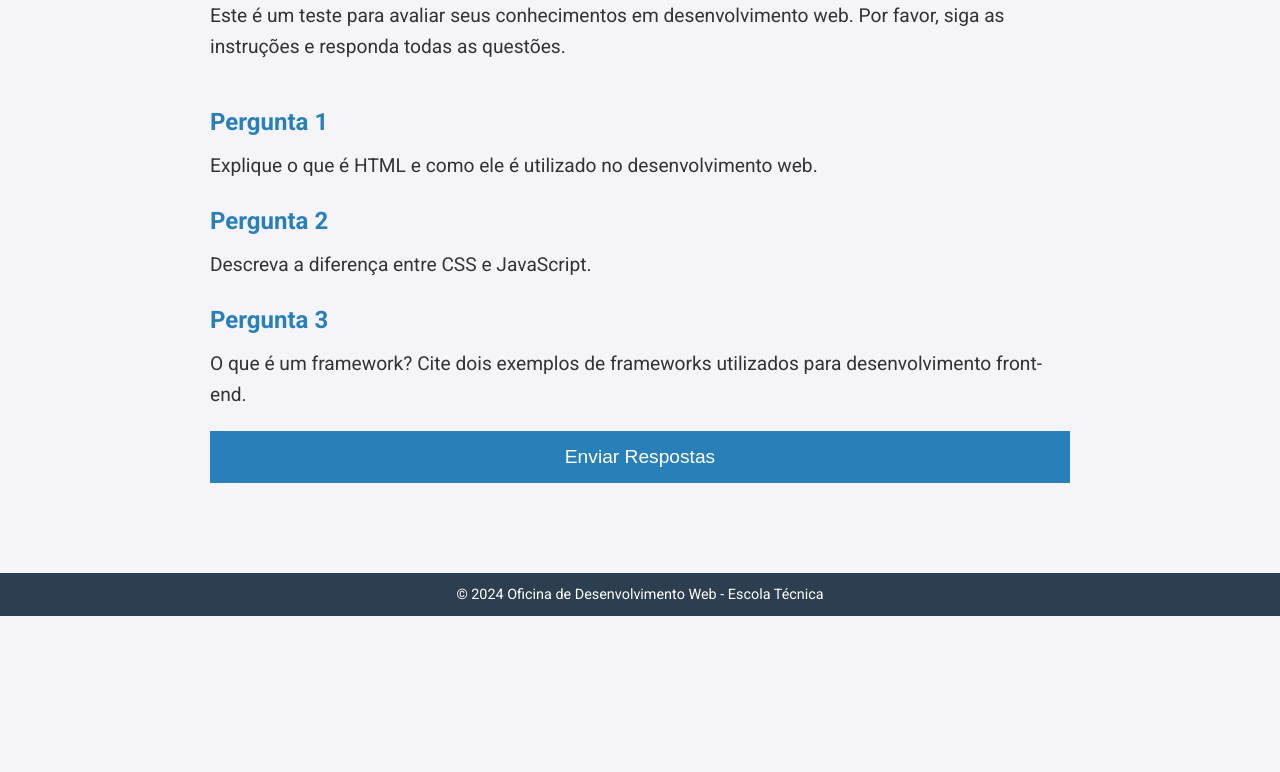
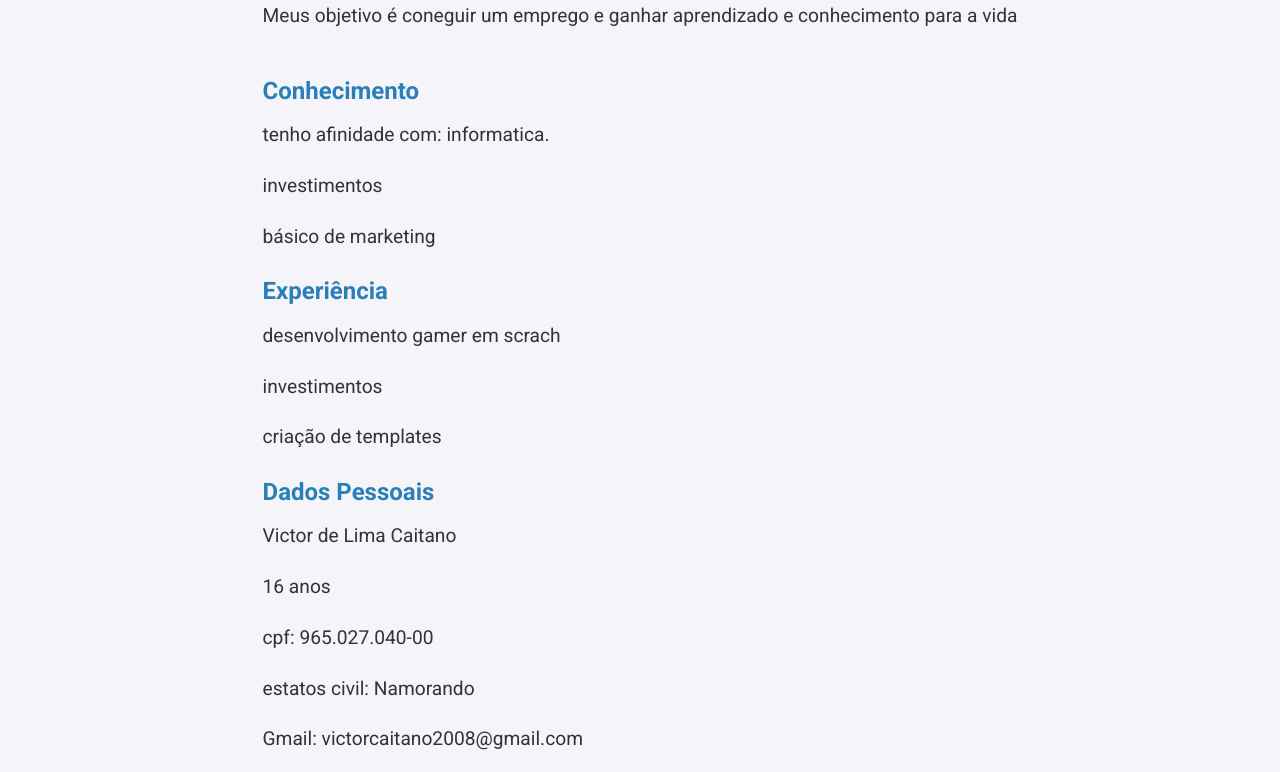
Before and after one commit to vitinjava/corriculo, a plain HTML site: page index.html in a window 1280 px wide. Shown: the part 184-956 px from the top of the page. Before the commit the page ends 800 px from the top, so only its background shows below. Drawn offline with Linux system fonts and the light colour scheme.

Commit message:
Update index.html

```diff
--- a/index.html
+++ b/index.html
@@ -9,24 +9,33 @@
 </head>
 <body>
     <header class="header">
-        <h1>Teste de Desenvolvimento Web</h1>
+        <h1>Victor Caitano</h1>
     </header>
 
     <main class="content">
         <section class="intro">
-            <h2>Bem-vindo ao Teste</h2>
-            <p>Este é um teste para avaliar seus conhecimentos em desenvolvimento web. Por favor, siga as instruções e responda todas as questões.</p>
+            <h2>Objetivos</h2>
+            <p>Meus objetivo é coneguir um emprego e ganhar aprendizado e conhecimento para a vida</p>
         </section>
 
         <section class="questions">
-            <h3>Pergunta 1</h3>
-            <p>Explique o que é HTML e como ele é utilizado no desenvolvimento web.</p>
+            <h3>Conhecimento</h3>
+            <p>tenho afinidade com: informatica. </p>
+            <p>investimentos</p>
+            <p>básico de marketing</p>
 
-            <h3>Pergunta 2</h3>
-            <p>Descreva a diferença entre CSS e JavaScript.</p>
+            <h3>Experiência</h3>
+            <p>desenvolvimento gamer em scrach</p>
+            <p>investimentos</p>
+            <p>criação de templates</p>
 
-            <h3>Pergunta 3</h3>
-            <p>O que é um framework? Cite dois exemplos de frameworks utilizados para desenvolvimento front-end.</p>
+            <h3>Dados Pessoais</h3>
+            <p>Victor de Lima Caitano</p>
+            <p>    16 anos</p>
+            <p> cpf: 965.027.040-00</p>
+            <p>estatos civil: Namorando</p>
+            <p>Gmail: victorcaitano2008@gmail.com</p>
+
         </section>
 
         <button class="submit-btn">Enviar Respostas</button>
```
